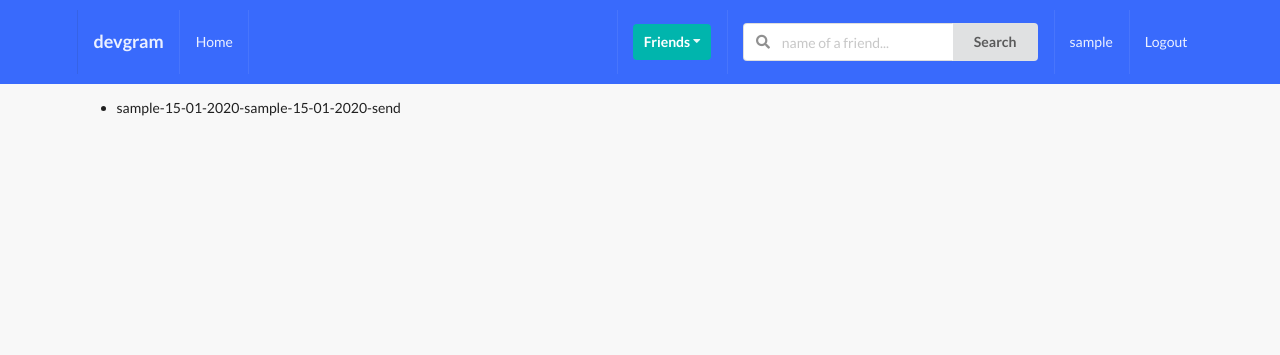
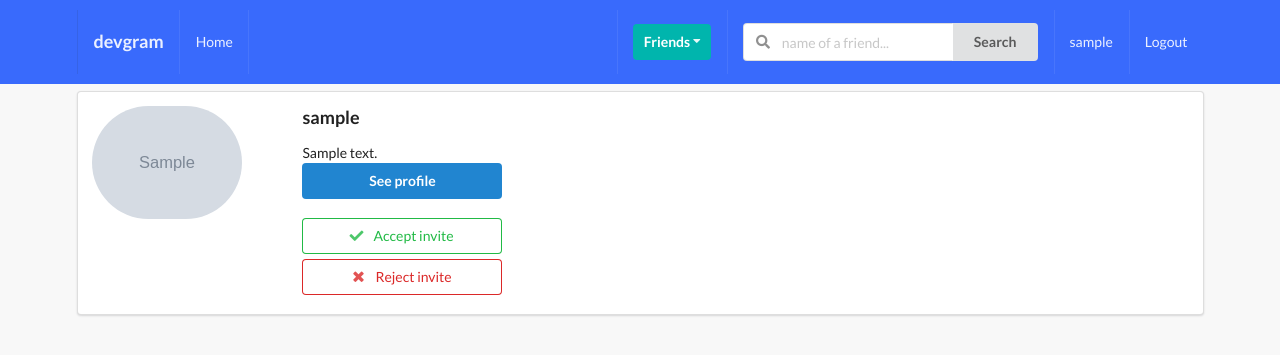
Before and after one commit to CarpenterChuk/social-network-project, a Django app: page /profiles/my-invites/ in a window 1280 px wide. Shown: the top 355 px of the page. Run offline with Django 3.2, Linux system fonts and the light colour scheme; a user stored in the database is signed in; tables that the repository leaves empty hold one stand-in row (values such as "Sample post"); grey boxes marked "Sample" are stand-in pictures; some libraries are stand-ins or nearby versions.

Commit message:
Create view to accept or reject invites

```diff
--- a/devgram/profiles/templates/profiles/my_invites.html
+++ b/devgram/profiles/templates/profiles/my_invites.html
@@ -5,11 +5,46 @@ my invites
 {% endblock title %}
 
 {% block content %}
-    <ul>
-        {% for item in qs %}
-            <li>{{item}}</li>
-        {% endfor %}
-    </ul>
 
+    {% if is_empty %}
+        <h1>No invatations here..</h1>
+    {% endif %}
+
+    {% for obj in qs %}
+        <div class="ui segment">
+            <div class="ui grid">
+                <div class="row">
+                    <div class="three wide column">
+                        <img class="ui small circular image" src={{obj.avatar.url}}>
+                    </div>
+                    <div class="thirteen wide column">
+                        <h3>{{obj.user}}</h3>
+                        <p>{{obj.bio}}</h3>
+                        <br>
+                        <a href="">
+                            <button class="ui primary button w-big mb-5">See profile</button>
+                        </a>
+                        <form action="{% url 'profiles:accept-invite' %}" method="POST">
+                            {% csrf_token %}
+                            <input type="hidden" name="profile_pk" value={{obj.pk}}>
+                            <button type="submit" class="ui positive basic button w-big mb-5">
+                                <i class="check icon"></i>
+                                Accept invite
+                            </button>
+                        </form>
+                         <form action="{% url 'profiles:reject-invite' %}" method="POST">
+                            {% csrf_token %}
+                            <input type="hidden" name="profile_pk" value={{obj.pk}}>
+                            <button type="submit" class="ui negative basic button w-big mb-5">
+                                <i class="close icon"></i>
+                                Reject invite
+                            </button>
+                        </form>
+                    </div>
+
+                </div>
+            </div>
+        </div>
+    {% endfor %}
 
 {% endblock content %}
--- a/devgram/profiles/urls.py
+++ b/devgram/profiles/urls.py
@@ -6,6 +6,8 @@ from .views import (my_profile_view,
                     ProfileListView,
                     send_invitation,
                     remove_from_friends,
+                    accept_invitation,
+                    reject_invitation,
                     )
 
 
@@ -18,4 +20,6 @@ urlpatterns = [
     path('to-invite/', invite_profiles_list_view, name='invite-profiles-view'),
     path('send-invite/', send_invitation, name='send-invite'),
     path('remove-friend/', remove_from_friends, name='remove-friend'),
+    path('my-invites/accept/', accept_invitation, name='accept-invite'),
+    path('my-invites/reject/', reject_invitation, name='reject-invite'),
 ]
--- a/devgram/profiles/views.py
+++ b/devgram/profiles/views.py
@@ -1,4 +1,4 @@
-from django.shortcuts import render, redirect
+from django.shortcuts import render, redirect, get_object_or_404
 from .models import Profile, Relationship
 from .forms import ProfileModelForm
 from django.views.generic import ListView
@@ -29,12 +29,42 @@ def my_profile_view(request):
 def invites_received_view(request):
     profile = Profile.objects.get(user=request.user)
     qs = Relationship.objects.invitations_received(profile)
+    results = list(map(lambda x: x.sender, qs))
+    is_empty = False
 
+    if len(results) == 0:
+        is_empty = True
     context = {
-        'qs': qs,
+        'qs': results,
+        'is_empty': is_empty,
     }
 
     return render(request, 'profiles/my_invites.html', context)
+
+
+def accept_invitation(request):
+    if request.method == 'POST':
+        pk = request.POST.get('profile_pk')
+        sender = Profile.objects.get(pk=pk)
+        receiver = Profile.objects.get(user=request.user)
+        rel = get_object_or_404(Relationship, sender=sender, receiver=receiver)
+
+        if rel.status == 'send':
+            rel.status = 'accepted'
+            rel.save()
+
+    return redirect('profiles:my-invites-view')
+
+
+def reject_invitation(request):
+    if request.method == 'POST':
+        pk = request.POST.get('profile_pk')
+        sender = Profile.objects.get(pk=pk)
+        receiver = Profile.objects.get(user=request.user)
+        rel = get_object_or_404(Relationship, sender=sender, receiver=receiver)
+        rel.delete()
+
+    return redirect('profiles:my-invites-view')
 
 
 def profiles_list_view(request):
```
